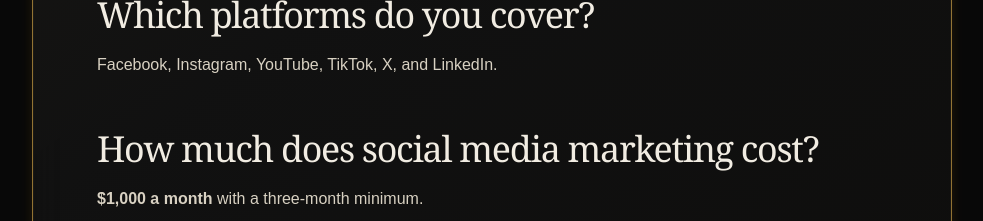
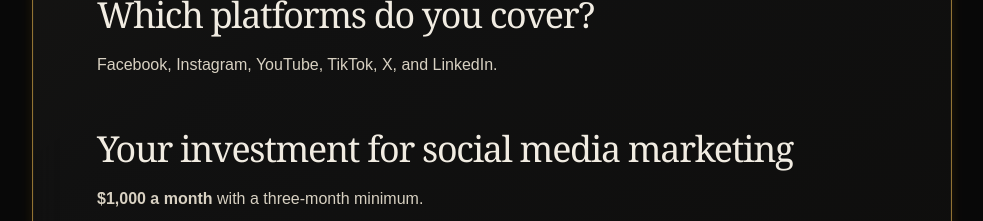
Before and after one commit to drekisolutions/Dreki-solutions-Website, a Next.js app: page /social-media-marketing in a window 1280 px wide. Shown: the part 920-1141 px from the top of the page, without its empty margins (148-1131 px from the left). Built offline with nearby package versions, Linux system fonts and the light colour scheme; no server answers.

Commit message:
Match social media investment heading to brand development

```diff
--- a/app/social-media-marketing/page.tsx
+++ b/app/social-media-marketing/page.tsx
@@ -38,7 +38,7 @@ export default function SocialMediaMarketingPage() {
           </section>
 
           <section aria-labelledby="social-media-cost-title">
-            <h2 id="social-media-cost-title">How much does social media marketing cost?</h2>
+            <h2 id="social-media-cost-title">Your investment for social media marketing</h2>
             <p><strong>{servicePricing.monthlyContent}</strong> with a {servicePricing.minimumTerm}.</p>
           </section>
 
```
